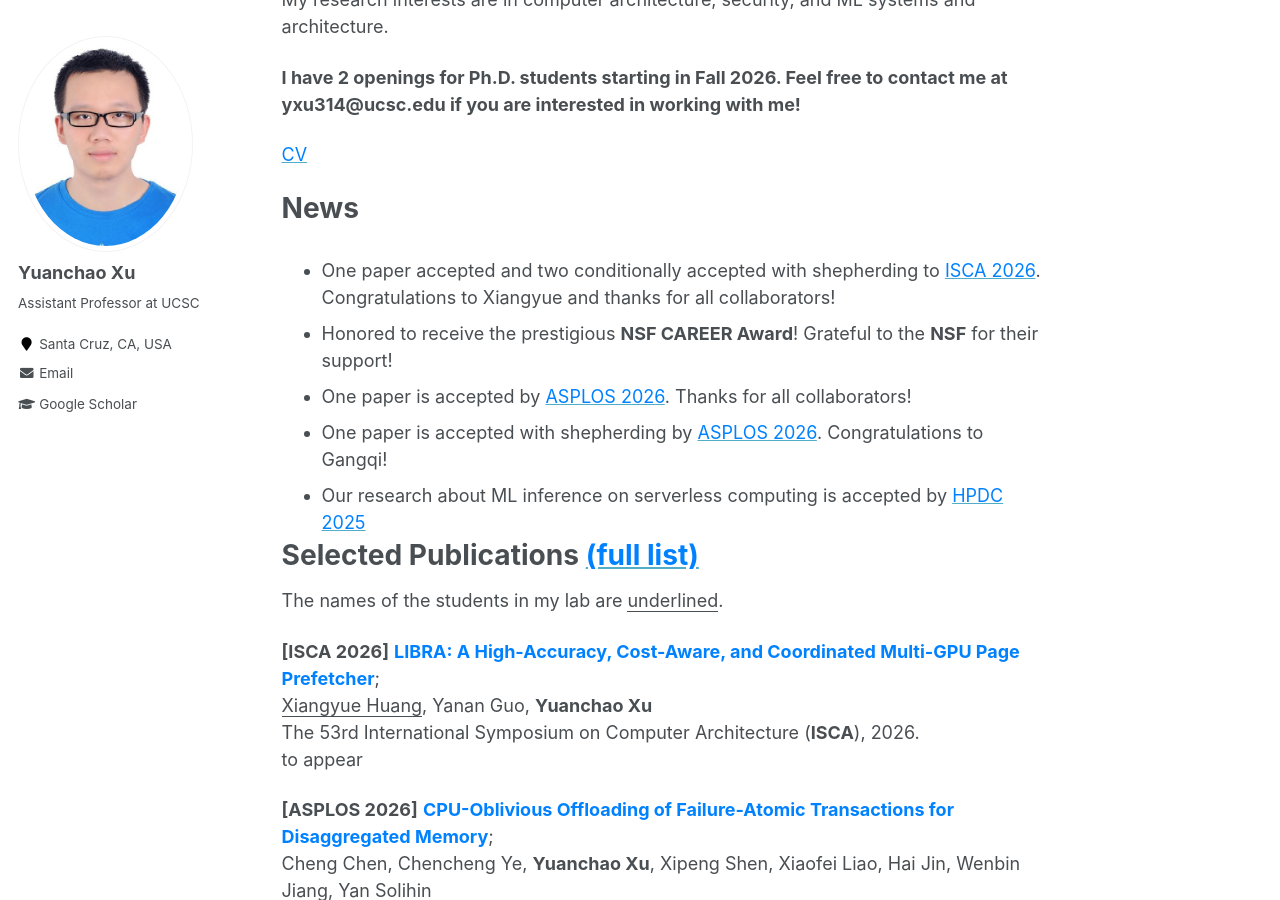
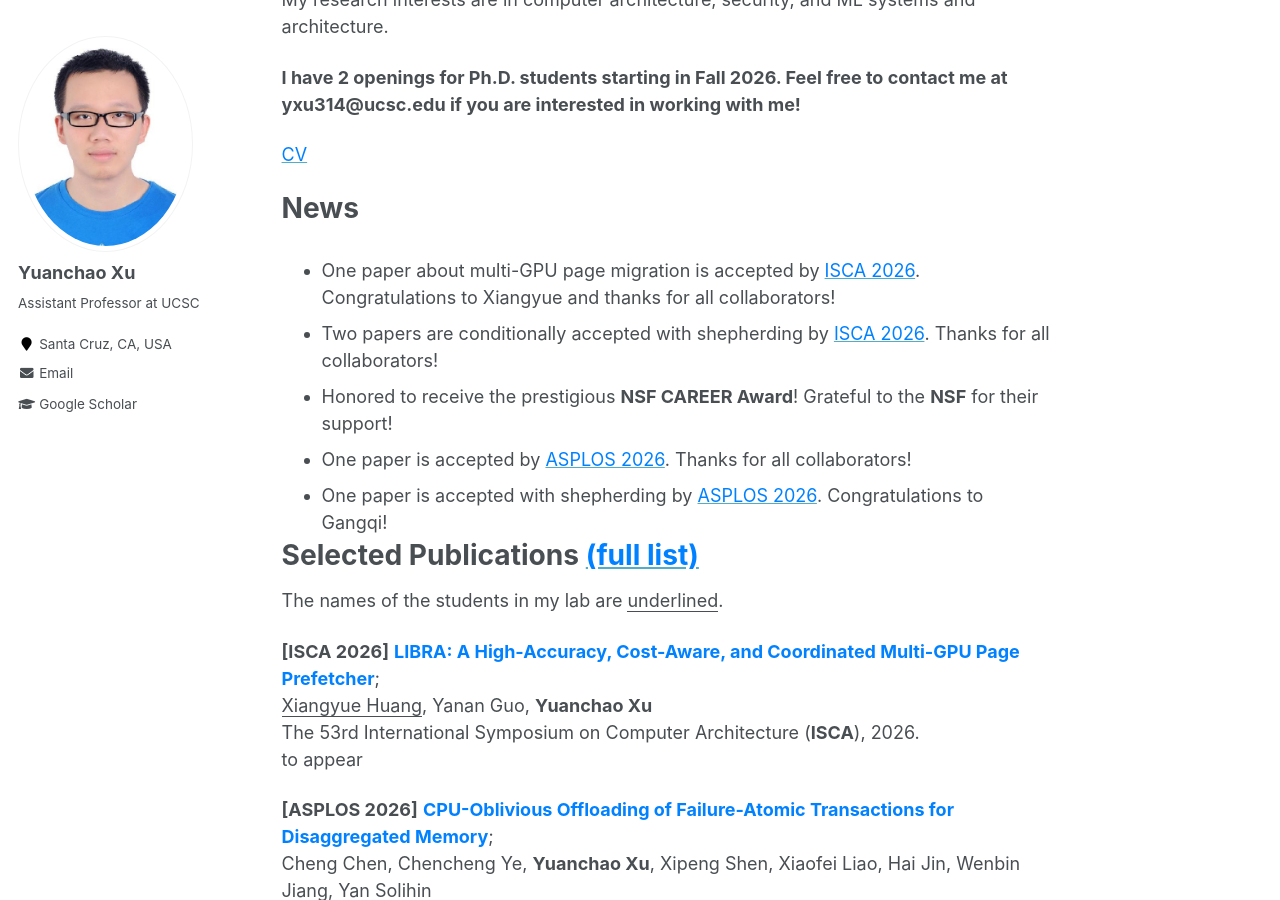
Before and after one commit to yuanchaoxu6/yuanchaoxu6.github.io, a Jekyll site: the page built from _pages/about.md, in a window 1280 px wide and 900 px high, scrolled down 304 px. Built offline with Jekyll 4.4.1, drawn with Linux system fonts in a browser that asks for light colours.

Commit message:
Update about.md

```diff
--- a/_pages/about.md
+++ b/_pages/about.md
@@ -22,7 +22,8 @@ News
 =====
 
 <div markdown="1" style="width: 100%; height: 300px; overflow-y: scroll; margin: 0; padding: 0;">
-* One paper accepted and two conditionally accepted with shepherding to [<font color="#0081ff">ISCA 2026</font>](https://iscaconf.org/isca2026/). Congratulations to Xiangyue and thanks for all collaborators!
+* One paper about multi-GPU page migration is accepted by [<font color="#0081ff">ISCA 2026</font>](https://iscaconf.org/isca2026/). Congratulations to Xiangyue and thanks for all collaborators!
+* Two papers are conditionally accepted with shepherding by [<font color="#0081ff">ISCA 2026</font>](https://iscaconf.org/isca2026/). Thanks for all collaborators!
 * Honored to receive the prestigious **NSF CAREER Award**! Grateful to the **NSF** for their support! <br>
 * One paper is accepted by [<font color="#0081ff">ASPLOS 2026</font>](https://www.asplos-conference.org/asplos2026/). Thanks for all collaborators! <br>
 * One paper is accepted with shepherding by [<font color="#0081ff">ASPLOS 2026</font>](https://www.asplos-conference.org/asplos2026/). Congratulations to Gangqi! <br>
```
